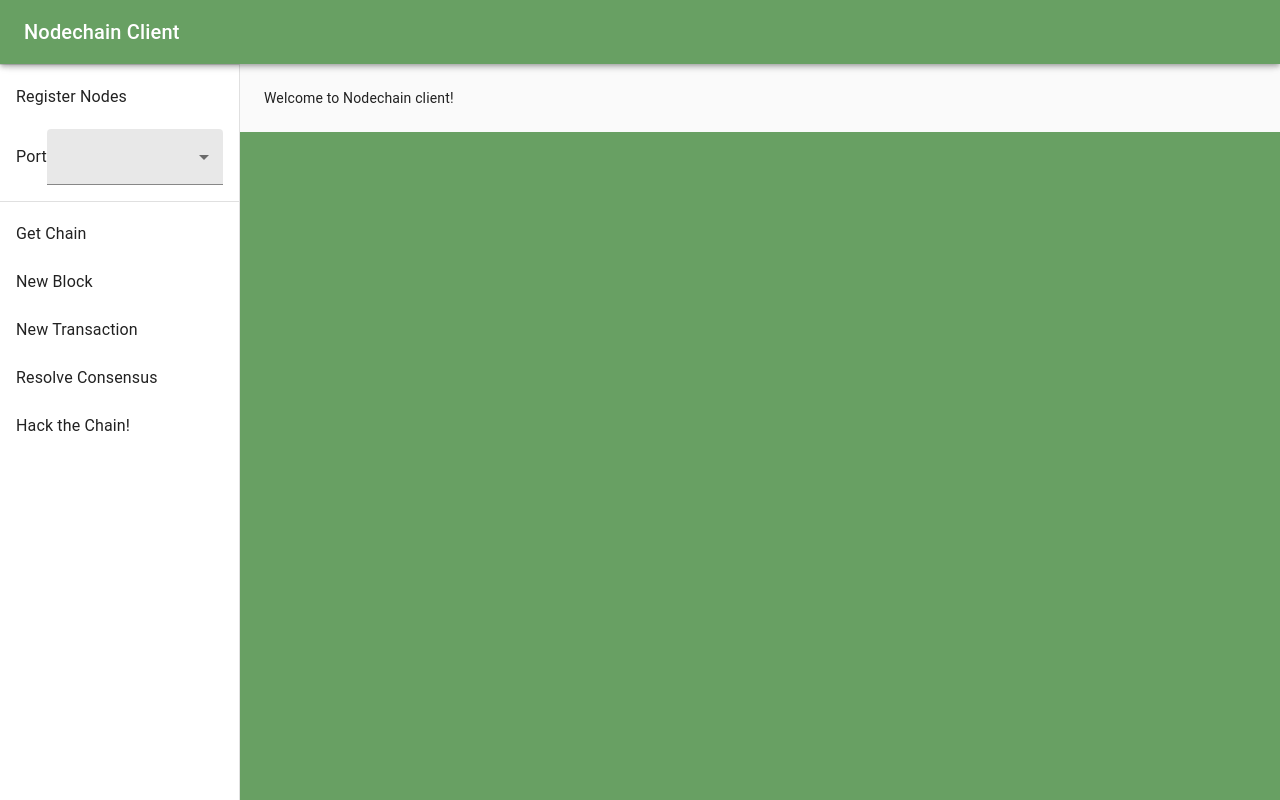
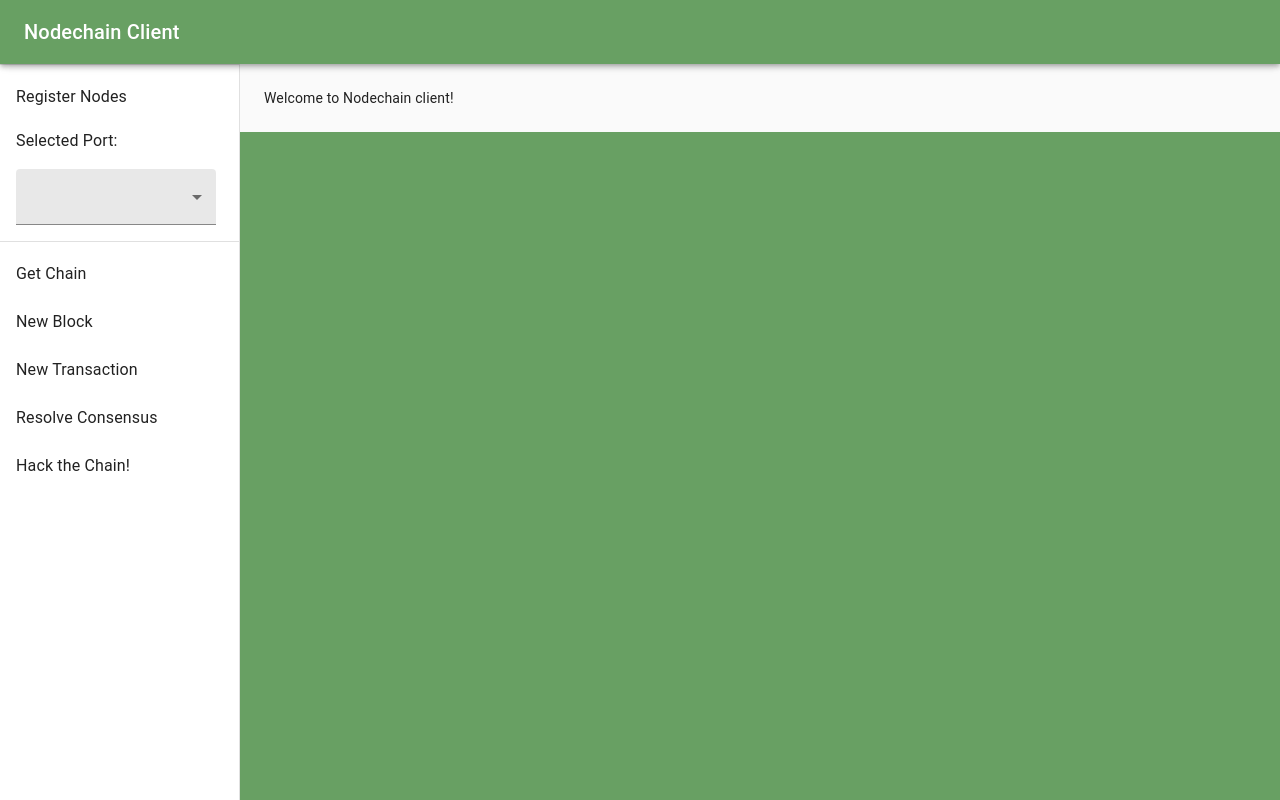
Before and after one commit to TrveFenris/unlam-crypto-nodechain, a React (Create React App) app in the folder client/: page / in a window 1280 px wide. Built offline with nearby package versions, Linux system fonts and the light colour scheme.

Commit message:
Fixes port select position

```diff
--- a/client/src/App.js
+++ b/client/src/App.js
@@ -167,7 +167,9 @@ class App extends Component {
               <ListItemText primary={'Register Nodes'} />
             </ListItem>
             <ListItem>
-              <Typography>Port</Typography>
+              <Typography>Selected Port:</Typography>
+            </ListItem>
+            <ListItem>
               <Select
                 value={selectedPort}
                 onChange={this.handlePortChange}
@@ -253,12 +255,14 @@ class App extends Component {
             >
               <ListItemText primary={'Resolve Consensus'} />
             </ListItem>
-            <ListItem button
+            <ListItem
+              button
               onClick={this.makeRequest('hack', response => {
                 this.setState({
                   message: JSON.stringify(response.data, null, 2),
                 })
-              })}>
+              })}
+            >
               <ListItemText primary={'Hack the Chain!'} />
             </ListItem>
           </List>
```
